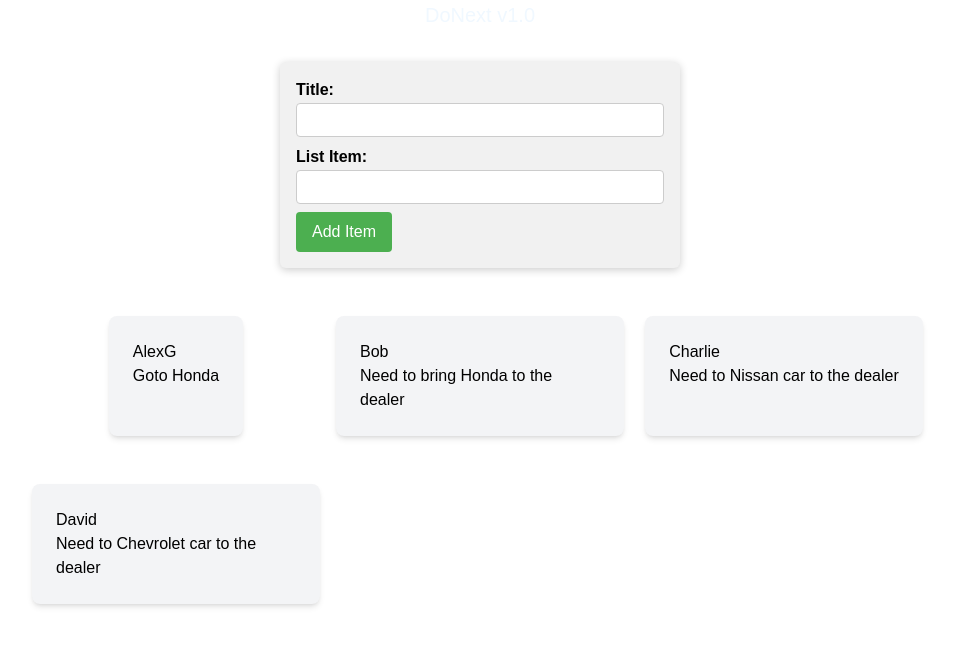
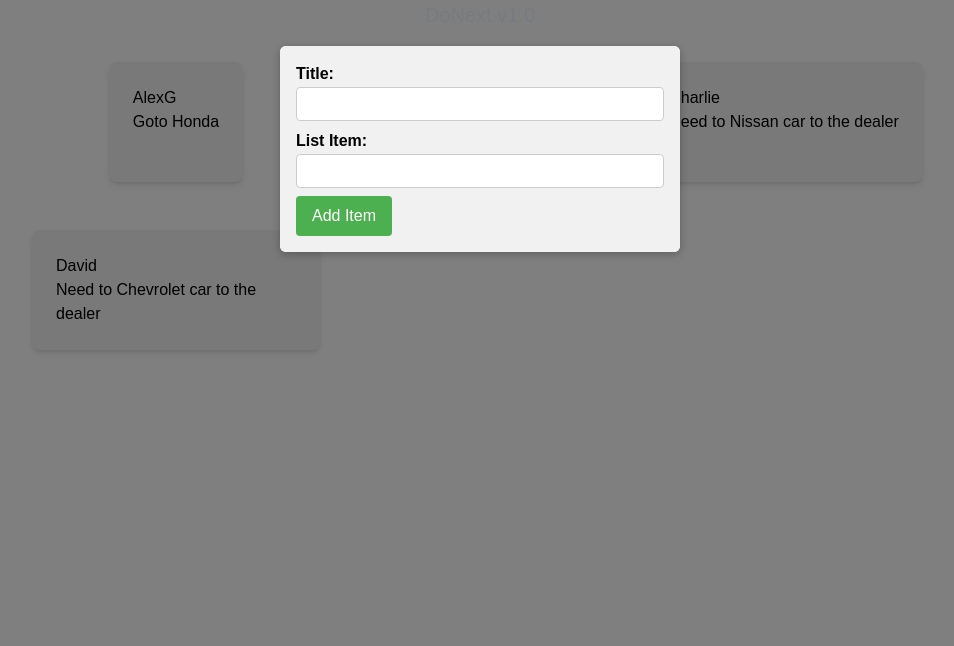
Before and after one commit to nabeeljohn/njohnweb, a Next.js app: page /tools/todo in a window 1280 px wide. Shown: the top 646 px of the page, without its empty margins (160-1114 px from the left). Built offline with nearby package versions, Linux system fonts and the light colour scheme.

Commit message:
modal added

```diff
--- a/app/tools/todo/CreateTodoCard.module.css
+++ b/app/tools/todo/CreateTodoCard.module.css
@@ -2,9 +2,6 @@
     background-color:#f1f1f1;
     padding: 1rem;
     width:25rem;
-    margin: 2rem auto;
-    border-radius: 6px;
-    box-shadow: 0 2px 8px rgba(0, 0, 0, 0.2);
     color:black
 }
 
--- /dev/null
+++ b/app/tools/todo/Modal.module.css
@@ -0,0 +1,18 @@
+.backdrop {
+    position: fixed;
+    top: 0;
+    left: 0;
+    width: 100%;
+    height: 100%;
+    background: rgba(0, 0, 0, 0.5);
+    z-index: 1;
+}
+
+.modal {
+    border: none;
+    border-radius: 6px;
+    box-shadow: 0 2px 8px rgba(0, 0, 0, 0.26);
+    padding:0;
+    overflow: hidden;
+    z-index: 1;
+}
--- /dev/null
+++ b/app/tools/todo/Modal.tsx
@@ -0,0 +1,12 @@
+import classes from './Modal.module.css';
+
+export default function Modal(props: { children: React.ReactNode }) {
+    return (
+        <>
+        <div className={classes.backdrop} />
+            <dialog open className={classes.modal}>
+                {props.children}
+            </dialog>
+        </>
+    );
+}
--- a/app/tools/todo/TodoCardList.tsx
+++ b/app/tools/todo/TodoCardList.tsx
@@ -1,12 +1,14 @@
 "use client";
 
 import TodoCard from "./TodoCard";
+import Modal from "./Modal";
 import CreateTodoCard from "./CreateTodoCard";
 import classes from "./TodoCardList.module.css";
 
 import { useState } from "react";
 
-export default function TodoCardList(){
+export default function TodoCardList() {
+    const [modalVisible, setModalVisible] = useState(true);
     const [cardTitle, setCardTitle] = useState('AlexG');
     const [cardBody, setCardBody] = useState('Goto Honda');
 
@@ -20,13 +22,17 @@ export default function TodoCardList(){
 
     return (
         <>
-        <CreateTodoCard onCardTitleChange={cardTitleChangeHandler} onCardBodyChange={cardBodyChangeHandler} />
-        <ul className={classes.todoCardList}>
-            <TodoCard cardTitle={cardTitle} cardBody={cardBody} />
-            <TodoCard cardTitle="Bob" cardBody="Need to bring Honda to the dealer"/>
-            <TodoCard cardTitle="Charlie" cardBody="Need to Nissan car to the dealer"/>
-            <TodoCard cardTitle="David" cardBody="Need to Chevrolet car to the dealer"/>
-        </ul>
+            <Modal>
+                <CreateTodoCard
+                    onCardTitleChange={cardTitleChangeHandler}
+                    onCardBodyChange={cardBodyChangeHandler} />
+            </Modal>
+            <ul className={classes.todoCardList}>
+                <TodoCard cardTitle={cardTitle} cardBody={cardBody} />
+                <TodoCard cardTitle="Bob" cardBody="Need to bring Honda to the dealer" />
+                <TodoCard cardTitle="Charlie" cardBody="Need to Nissan car to the dealer" />
+                <TodoCard cardTitle="David" cardBody="Need to Chevrolet car to the dealer" />
+            </ul>
         </>
     );
 }
```
